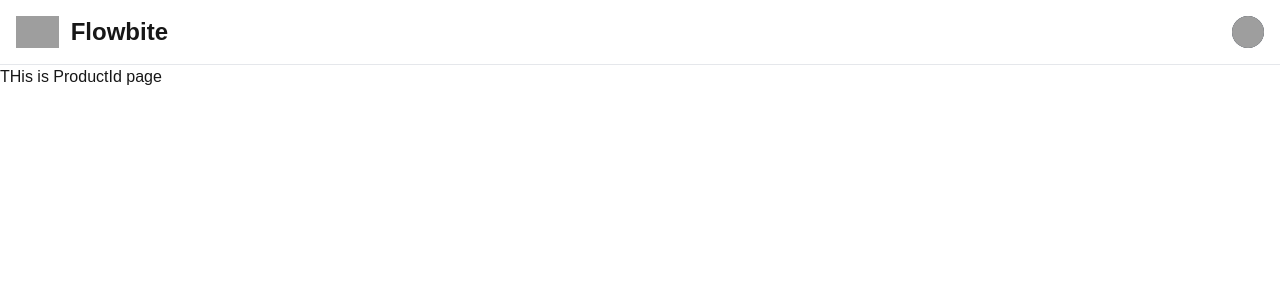
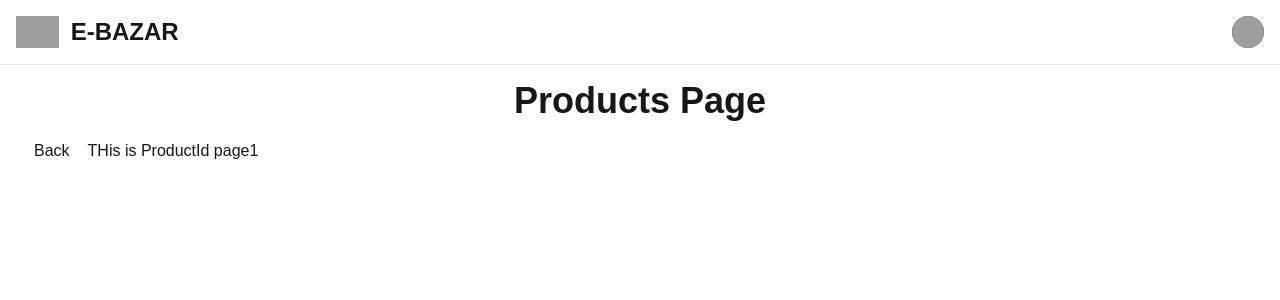
Before and after one commit to Aayush3003265/E-commerse-Practice, a Next.js app: page /products/1 in a window 1280 px wide. Shown: the top 300 px of the page. Built offline with nearby package versions, Linux system fonts and the light colour scheme; grey boxes are pictures that could not be loaded.

Commit message:
done routing and fetch data with axios

```diff
--- /dev/null
+++ b/src/app/_component/BackButton.jsx
@@ -0,0 +1,16 @@
+"use client";
+import { useRouter } from "next/navigation";
+import React from "react";
+
+const BackButton = () => {
+  const router = useRouter();
+  return (
+    <button
+      className="border-white border-2 hover:cursor-pointer p-4"
+      onClick={() => router.back()}>
+      Back
+    </button>
+  );
+};
+
+export default BackButton;
--- a/src/app/products/[productId]/page.js
+++ b/src/app/products/[productId]/page.js
@@ -1,7 +1,14 @@
+import BackButton from "@/app/_component/BackButton";
 import React from "react";
 
-const ProductId = () => {
-  return <div>THis is ProductId page</div>;
+const ProductId = async ({ params }) => {
+  const ProductId = await params.productId;
+  return (
+    <div>
+      <BackButton />
+      THis is ProductId page{ProductId}
+    </div>
+  );
 };
 
 export default ProductId;
--- /dev/null
+++ b/src/app/products/layout.js
@@ -0,0 +1,12 @@
+import React from "react";
+
+const ProductsLayout = ({ children }) => {
+  return (
+    <div className="max-w-screen-xl container mx-auto p-4">
+      <h1 className="text-4xl font-bold text-center">Products Page</h1>
+      {children}
+    </div>
+  );
+};
+
+export default ProductsLayout;
--- /dev/null
+++ b/src/app/products/loading.js
@@ -0,0 +1,7 @@
+import React from "react";
+
+const ProductLoadingPage = () => {
+  return <div>Loading....</div>;
+};
+
+export default ProductLoadingPage;
--- a/src/app/products/page.js
+++ b/src/app/products/page.js
@@ -1,7 +1,41 @@
+// "use client";
+import ProductCard from "@/components/products/ProductCard";
+import axios from "axios";
 import React from "react";
+const ProductsPage = async () => {
+  const response = await axios.get(
+    "https://node-20250302.vercel.app/api/products"
+  );
+  const products = response.data;
+  // console.log(products);
 
-const ProductsPage = () => {
-  return <div>This is ProductsPage</div>;
+  // const [count, setCount] = useState(0);
+  // const router = useRouter();
+  // useEffect(() => {
+  //   if (count > 5) {
+  //     router.push("/");
+  //   }
+  // }, [count]);
+  return (
+    // <div>
+    //   This is ProductsPage
+    //   <p>Count:{count}</p>
+    //   <button
+    //     className="bg-red-500 rounded-3xl p-2.5 hover:cursor-pointer"
+    //     onClick={() => setCount(() => count + 1)}>
+    //     Count
+    //   </button>
+    // </div>
+
+    <div>
+      <ProductCard />
+      {products?.map((product, index) => (
+        <h2 key={index} className="text-xl text-white">
+          {product.name}
+        </h2>
+      ))}
+    </div>
+  );
 };
 
 export default ProductsPage;
--- a/src/components/NavBar.jsx
+++ b/src/components/NavBar.jsx
@@ -6,7 +6,7 @@ import Image from "next/image";
 import profileImg from "../app/assets/images/profile.png";
 
 const NavBar = () => {
-  const isAuth = true;true;
+  const isAuth = true;
   return (
     <>
       <nav className="bg-white dark:bg-gray-900  w-full z-20 top-0 start-0 border-b border-gray-200 dark:border-gray-600">
@@ -20,7 +20,7 @@ const NavBar = () => {
               alt="Flowbite Logo"
             />
             <span className="self-center text-2xl font-semibold whitespace-nowrap dark:text-white">
-              Flowbite
+              E-BAZAR
             </span>
           </Link>
           <div className="flex md:order-2 space-x-3 md:space-x-0 rtl:space-x-reverse">
--- /dev/null
+++ b/src/components/products/ProductCard.jsx
@@ -0,0 +1,9 @@
+import React from "react";
+
+const ProductCard = () => {
+  return (
+    <div className="w-full h-max rounded-2xl shadow dark:shadow-amber-100 px-8 py-8"></div>
+  );
+};
+
+export default ProductCard;
```
Also changed, not shown: package.json (+5 -4 lines), src/app/page.js (+7 -2 lines), 1 other file (tests, documents, lock files or other folders).
